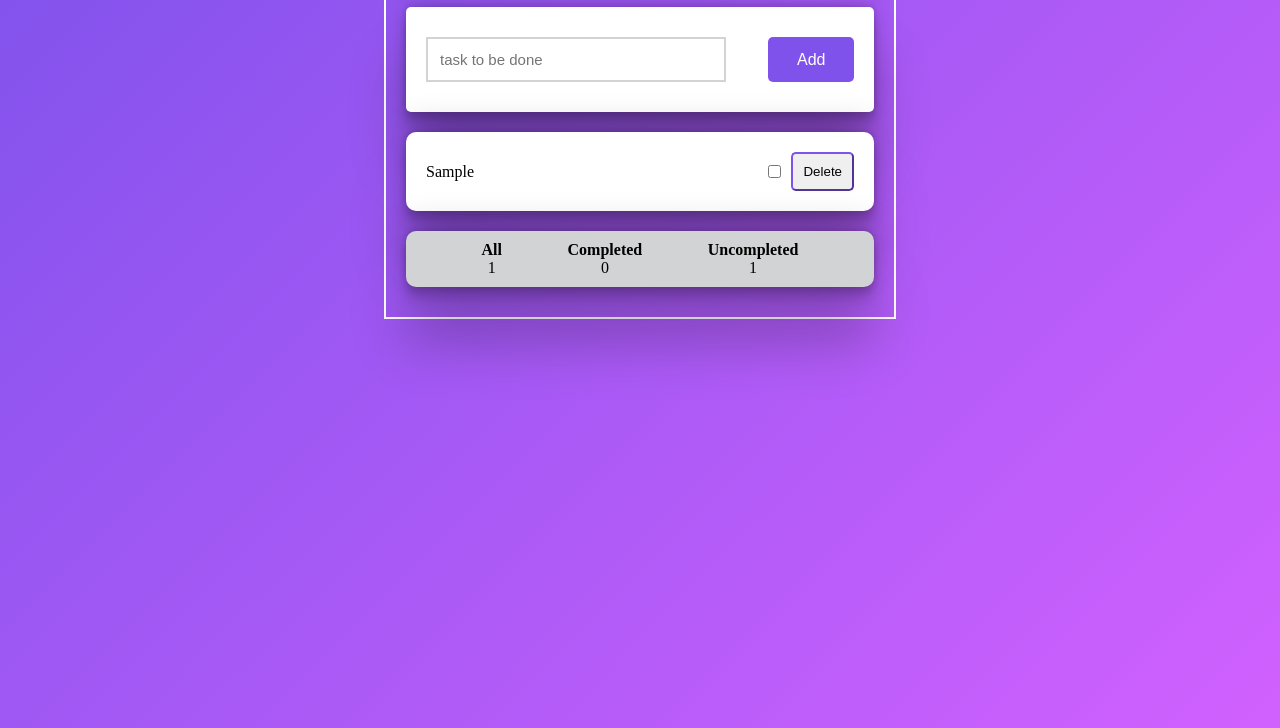
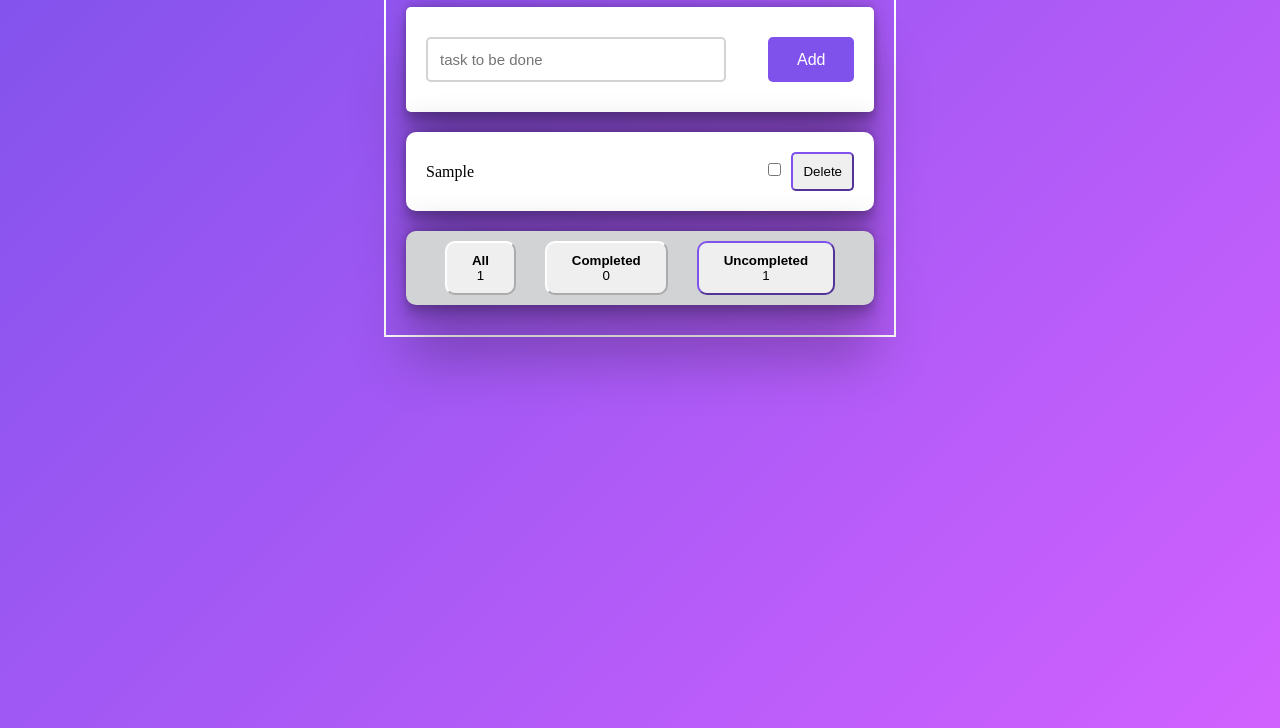
Before and after one commit to Zohid-Jurakulovich/Todo-List, a plain HTML site: page index.html in a window 1280 px wide. Both pictures are taken after typing "Sample" into the empty fields and a click on the button "Add". Shown: the part 92-820 px from the top of the page. Drawn offline with Linux system fonts and the light colour scheme.

Commit message:
Add some codes

```diff
--- a/css/main.css
+++ b/css/main.css
@@ -49,7 +49,7 @@ body{
   color: #111;
   font-weight: 500;
   position: relative;
-  border-radius: 5px1;
+  border-radius: 5px;
   /* outline: none; */
 }
 
@@ -82,6 +82,7 @@ body{
 .todo-list__item{
   display: flex;
   align-items: center;
+  justify-content: space-between;
   font-size: 16px;
   background-color: #fff;
   padding: 20px 20px;
@@ -91,11 +92,26 @@ body{
   width: 100%;
   position: relative;
 }
+.todo-list__element{
+  /* display: flex; */
+  /* align-items: center; */
+  /* margin-left: 0 auto; */
+}
 
 .todo-list__btn{
   padding: 10px ;
   border-radius: 5px;
   border-color: #8052ec;
+}
+
+.todo-list__bookmark{
+  margin-left: 10px;
+  padding: 18px;
+  border: none;
+  border-radius: 5px;
+  background-image: url(../images/bookmark.png);
+  background-repeat: no-repeat;
+  background-size: 100%;
 }
 
 
@@ -116,3 +132,38 @@ body{
   box-shadow: rgba(0, 0, 0, 0.25) 0px 54px 55px, rgba(0, 0, 0, 0.12) 0px -12px 30px, rgba(0, 0, 0, 0.12) 0px 4px 6px, rgba(0, 0, 0, 0.17) 0px 12px 13px, rgba(0, 0, 0, 0.09) 0px -3px 5px;
   position: relative;
 }
+
+.results-all{
+  padding: 10px 25px;
+  border-radius: 10px;
+  border-color: #fff;
+
+}
+.results-all:focus{
+  border-color: #8052ec;
+}
+
+.results-completed{
+  padding: 10px 25px;
+  border-radius: 10px;
+  border-color: #fff;
+
+}
+
+.results-completed:focus{
+  border-color: #8052ec;
+
+}
+
+.results-uncompleted{
+  padding: 10px 25px;
+  /* border: none; */
+  border-radius: 10px;
+
+  border-color: #fff;
+}
+
+.results-uncompleted{
+  border-color: #8052ec;
+
+}
--- a/index.html
+++ b/index.html
@@ -25,18 +25,18 @@
     </div>
 
     <div class="results">
-      <div>
+      <button class="results-all">
         <h4 class="results__title">All</h4>
         <span class="results__all"></span>
-      </div>
-      <div>
+      </button>
+      <button class="results-completed">
         <h4 class="results__title">Completed</h4>
         <span class="results__completed"></span>
-      </div>
-      <div>
+      </button>
+      <button class="results-uncompleted">
         <h4 class="results__title">Uncompleted</h4>
         <span class="results__uncompleted"></span>
-      </div>
+      </button>
     </div>
   </div>
 
--- a/js/main.js
+++ b/js/main.js
@@ -4,10 +4,14 @@ const elList = document.querySelector(".todo-list")
 const elResultAll = document.querySelector(".results__all")
 const elResultCompleted = document.querySelector(".results__completed")
 const elResultUncompleted = document.querySelector(".results__uncompleted")
+const elResults = document.querySelector(".results")
 
 // console.log(elResultAll, elResultCompleted, elResultUncompleted);
 
-const todos = [];
+const localTodos = JSON.parse(window.localStorage.getItem("list"));
+const todos = localTodos || [];
+
+renderTodos(todos, elList);
 
 elList.addEventListener("click", evt => {
   if(evt.target.matches(".todo-list__btn")){
@@ -18,6 +22,7 @@ elList.addEventListener("click", evt => {
 
     todos.splice(findIndexArr, 1);
     renderTodos(todos, elList);
+    window.localStorage.setItem("list", JSON.stringify(todos))
   }else if (evt.target.matches(".todo-list__checkbox")) {
     const inputCheckedId = evt.target.dataset.todoId;
 
@@ -26,6 +31,7 @@ elList.addEventListener("click", evt => {
     findElement.isCompleted = !findElement.isCompleted;
 
     renderTodos(todos, elList);
+    window.localStorage.setItem("list", JSON.stringify(todos))
   }
 })
 
@@ -37,15 +43,25 @@ function renderTodos(arr, element) {
 
   element.innerHTML = "";
 
-  elResultAll.textContent = arr.length;
-  elResultCompleted.textContent = 0;
-  elResultUncompleted.textContent = arr.length;
+  const elAllResult = todos.length;
+
+  console.log(elAllResult);
+
+  elResultAll.textContent = elAllResult;
+
+  const elCompleteResult = todos.filter(e => e.isCompleted === true).length;
+
+  elResultCompleted.textContent = elCompleteResult;
+
+  elResultUncompleted.textContent = elAllResult - elCompleteResult;
 
   arr.forEach(todo =>{
 
+    const newContainer = document.createElement("div");
     const newItem = document.createElement("li");
     const newInput = document.createElement("input");
     const newBtn = document.createElement("button");
+    // const newBookmarkBtn = document.createElement("button");
 
 
 
@@ -53,10 +69,12 @@ function renderTodos(arr, element) {
 
     newItem.textContent = todo.title;
     newItem.classList.add("todo-list__item");
+    newContainer.classList.add("todo-list__element");
     newInput.type = "checkbox";
     newBtn.textContent = "Delete";
     newBtn.classList.add("todo-list__btn");
     newBtn.dataset.todoId = todo.id;
+    // newBookmarkBtn.classList.add("todo-list__bookmark");
     newInput.dataset.todoId = todo.id;
     newInput.classList.add("todo-list__checkbox");
 
@@ -64,13 +82,14 @@ function renderTodos(arr, element) {
     if (todo.isCompleted) {
       newInput.checked = true;
       newItem.style.textDecoration = "line-through";
-      elResultCompleted.textContent++;
-      elResultUncompleted.textContent--;
+      // elResultCompleted.textContent++;
+      // elResultUncompleted.textContent--;
     }
 
-
-    newItem.appendChild(newInput);
-    newItem.appendChild(newBtn);
+    newContainer.appendChild(newInput);
+    newContainer.appendChild(newBtn);
+    // newContainer.appendChild(newBookmarkBtn);
+    newItem.appendChild(newContainer);
 
     element.appendChild(newItem);
   })
@@ -88,6 +107,7 @@ elForm.addEventListener("submit", evt =>{
   if (elInputValue == ""|| Number(elInputValue)){
     alert("Please enter a task!");
     newItem.textContent = "";
+    // elFormInput.value = "";
   }
 
   const todo = {
@@ -97,9 +117,26 @@ elForm.addEventListener("submit", evt =>{
   }
   todos.push(todo);
 
-  renderTodos(todos , elList)
+  renderTodos(todos , elList);
 
-  // console.log(todos);
+  window.localStorage.setItem("list", JSON.stringify(todos));
+
+
   elFormInput.value = "";
 
 })
+
+
+elResults.addEventListener("click", n => {
+  if(n.target.matches(".results-all")){
+
+    renderTodos(todos, elList)
+
+  } if (n.target.matches(".results-completed")) {
+    const completeFiltered = todos.filter(e => e.isCompleted === true)
+    renderTodos(completeFiltered, elList)
+  }if (n.target.matches(".results-uncompleted")) {
+    const uncompleteFiltered = todos.filter(e => e.isCompleted === false)
+    renderTodos(uncompleteFiltered, elList)
+  }
+})
```
Also changed, not shown: images/bookmark.png (added).
